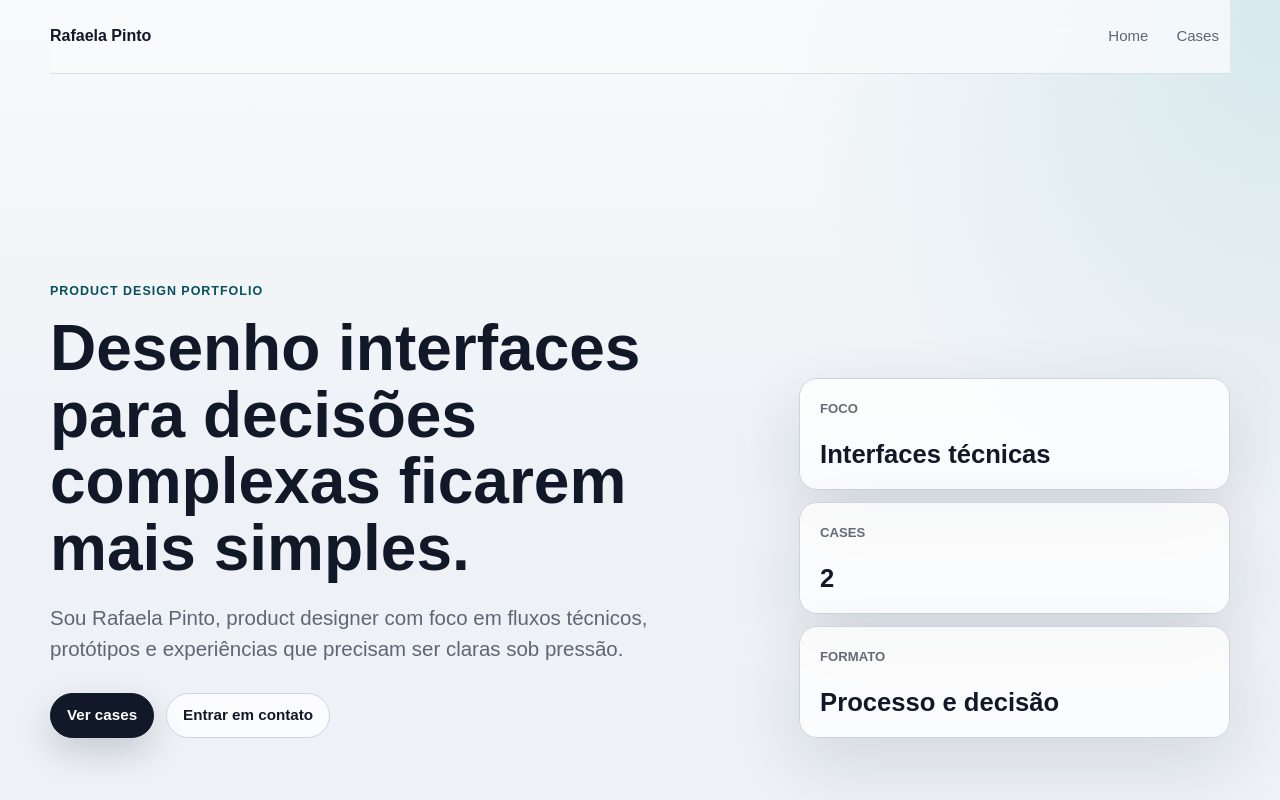
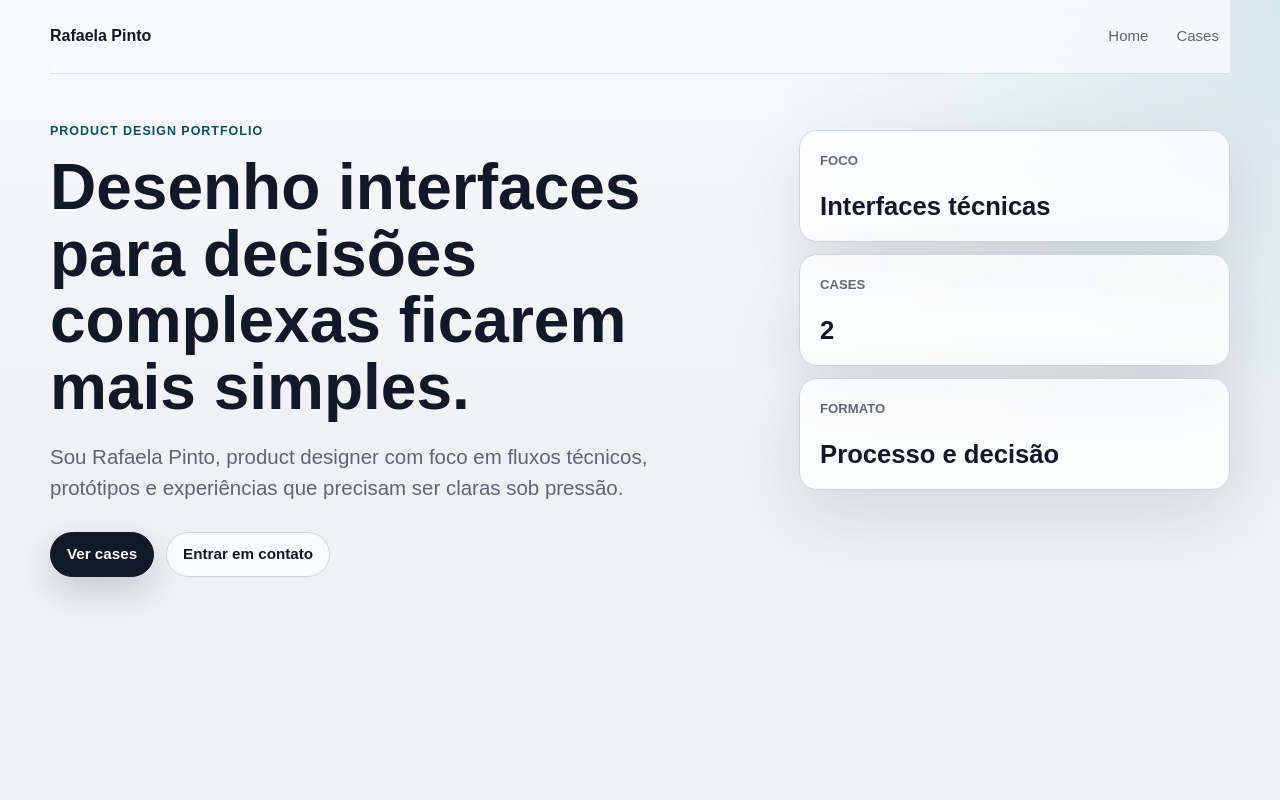
Before and after one commit to rafaelabp/DesignLab, a Next.js app: page / in a window 1280 px wide. Shown: the top 800 px of the page. Built offline with nearby package versions, Linux system fonts and the light colour scheme.

Commit message:
Align hero summary cards to top

```diff
--- a/app/globals.css
+++ b/app/globals.css
@@ -108,7 +108,7 @@ p {
   display: grid;
   grid-template-columns: minmax(0, 1.1fr) minmax(320px, 0.7fr);
   gap: clamp(28px, 6vw, 72px);
-  align-items: end;
+  align-items: start;
   min-height: min(720px, calc(100vh - 76px));
   padding: 48px 0 56px;
 }
@@ -195,6 +195,8 @@ h3 {
   display: grid;
   grid-template-columns: 1fr;
   gap: 12px;
+  align-self: start;
+  padding-top: 8px;
   animation: enterUp 640ms 120ms ease both;
 }
 
```
